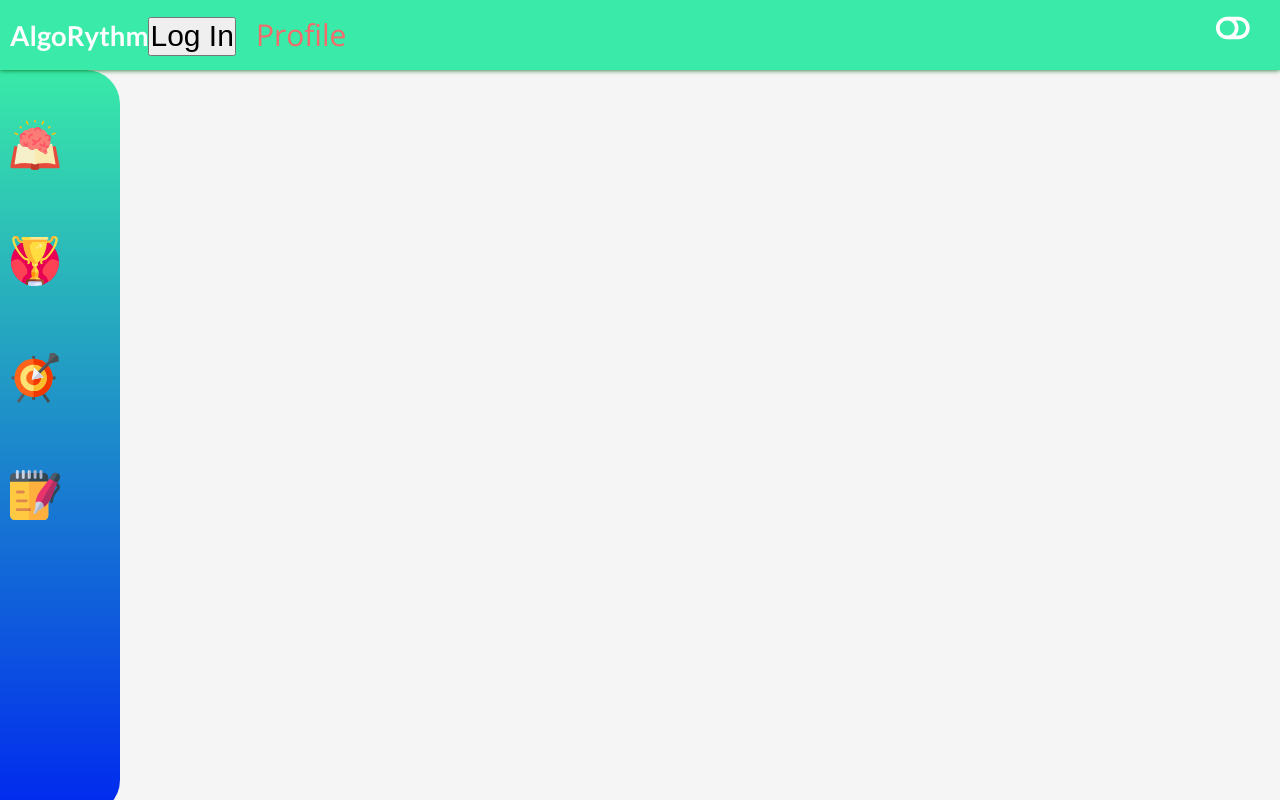
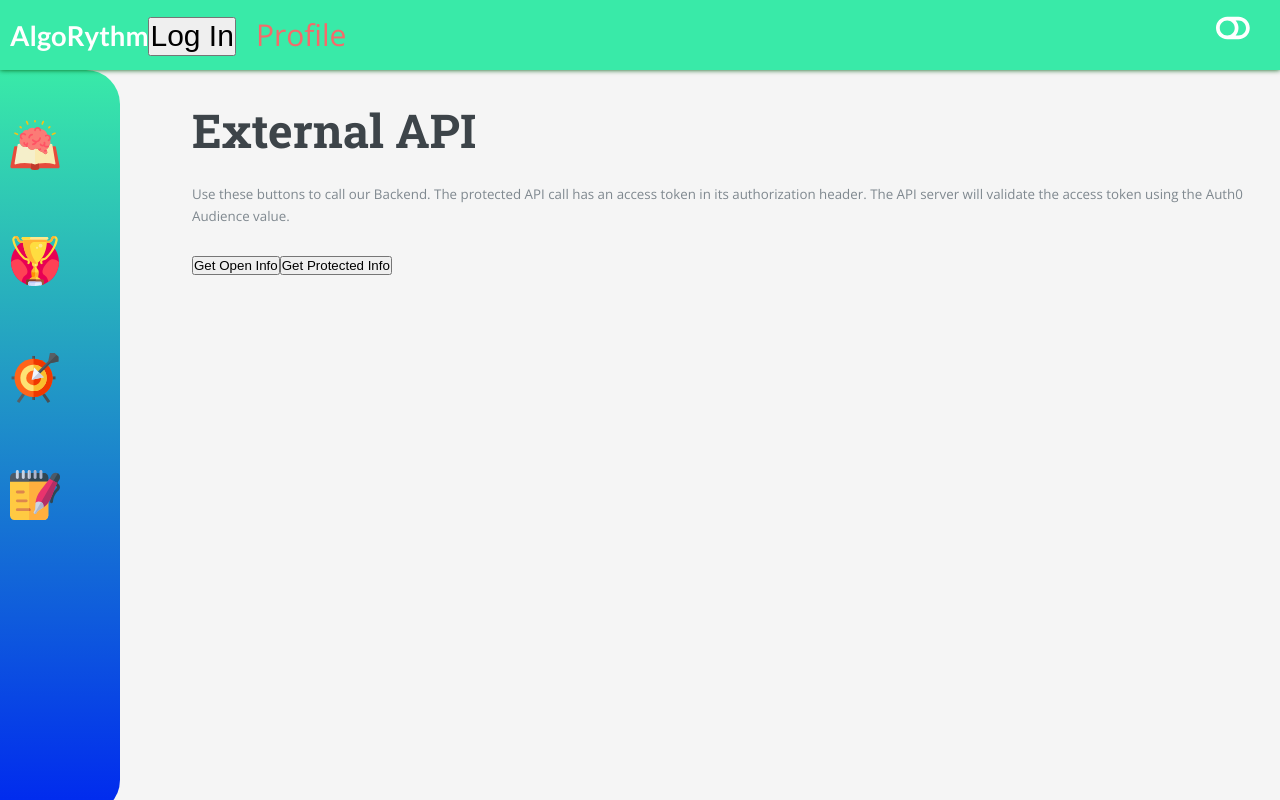
Before and after one commit to bryanr1992/AlgoRythm-main, a React (Create React App) app: page /BETester in a window 1280 px wide. Built offline with nearby package versions, Linux system fonts and the light colour scheme.

Commit message:
established secure connection with Back End

```diff
--- a/package.json
+++ b/package.json
@@ -11,6 +11,7 @@
     "@testing-library/react": "^11.2.7",
     "@testing-library/user-event": "^12.8.3",
     "axios": "^0.21.1",
+    "dotenv": "^8.2.0",
     "react": "^17.0.2",
     "react-dnd": "^14.0.2",
     "react-dnd-html5-backend": "^14.0.0",
--- a/src/components/App.css
+++ b/src/components/App.css
@@ -23,10 +23,10 @@ html{
      position: absolute;
      width: 100%;
      height: 100%;
-     top: 50px;
+     top: 100px;
      overflow-y:scroll;
      overscroll-behavior-y: contain;
      overflow-x:hidden;
      z-index: -1;
-     padding-left: 5%;
+     padding-left: 15%;
 }
--- a/src/components/App.jsx
+++ b/src/components/App.jsx
@@ -14,6 +14,7 @@ import Profile from './pages/Profile';
 import Section from './layout/Section';
 import ProtectedRoute from './layout/Auth0/ProtectedRoute';
 import { BrowserRouter as Router, Route, Switch } from 'react-router-dom';
+import BETester from './pages/BETester';
 
 const App = () => {
 
@@ -33,6 +34,7 @@ const App = () => {
             <Route path="/stacks" component={StackInst} />
             <Route path="/notes" component={Notes} />
             <ProtectedRoute path="/profile" component={Profile} />
+            <Route path="/BETester" component={BETester} />
           </Switch>
         </div>
       </Router>
--- /dev/null
+++ b/src/components/layout/Auth0/Auth0ProviderWithHistory.jsx
@@ -0,0 +1,30 @@
+import React from "react";
+import { useHistory } from "react-router-dom";
+import { Auth0Provider } from "@auth0/auth0-react";
+
+const Auth0ProviderWithHistory = ({ children }) => {
+  const domain = process.env.REACT_APP_AUTH0_DOMAIN;
+  const clientId = process.env.REACT_APP_AUTH0_CLIENT_ID;
+  const audience = process.env.REACT_APP_AUTH0_AUDIENCE;
+
+  const history = useHistory();
+
+  // Have to Debug History feature
+//   const onRedirectCallback = (appState) => {
+//     history.push(appState?.returnTo || window.location.pathname);
+//   };
+
+  return (
+    <Auth0Provider
+      domain={domain}
+      clientId={clientId}
+      redirectUri={window.location.origin}
+      //onRedirectCallback={onRedirectCallback}
+      audience={audience}
+    >
+      {children}
+    </Auth0Provider>
+  );
+};
+
+export default Auth0ProviderWithHistory;
--- /dev/null
+++ b/src/components/pages/BETester.css
@@ -0,0 +1,3 @@
+.container{
+    padding-left: 100px;
+}
--- /dev/null
+++ b/src/components/pages/BETester.jsx
@@ -0,0 +1,80 @@
+import React, { useState } from "react";
+import { useAuth0 } from "@auth0/auth0-react";
+
+const BETester = () => {
+  const [message, setMessage] = useState("");
+  const serverUrl = process.env.REACT_APP_SERVER_URL;
+
+  const { getAccessTokenSilently } = useAuth0();
+
+  const callApi = async () => {
+    try {
+      const response = await fetch(`${serverUrl}`);
+
+      const responseData = await response.json();
+      console.log(responseData);
+      setMessage(responseData.message);
+    } catch (error) {
+      setMessage(error.message);
+    }
+  };
+
+  const callSecureApi = async () => {
+    try {
+      const token = await getAccessTokenSilently();
+      const response = await fetch(
+        `${serverUrl}accounts`,
+        {
+          headers: {
+            Authorization: `Bearer ${token}`,
+          },
+        }
+      );
+
+      const responseData = await response.json();
+      console.log(responseData);
+      setMessage(responseData[0]['email']);
+    } catch (error) {
+      setMessage(error.message);
+    }
+  };
+
+  return (
+    <div className="container">
+      <h1>External API</h1>
+      <p>
+        Use these buttons to call our Backend. The protected API call has an
+        access token in its authorization header. The API server will validate
+        the access token using the Auth0 Audience value.
+      </p>
+      <div
+        className="btn-group mt-5"
+        role="group"
+        aria-label="External API Requests Examples"
+      >
+        <button type="button" className="btn btn-primary" onClick={callApi}>
+          Get Open Info
+        </button>
+        <button
+          type="button"
+          className="btn btn-primary"
+          onClick={callSecureApi}
+        >
+          Get Protected Info
+        </button>
+      </div>
+      {message && (
+        <div className="mt-5">
+          <h6 className="muted">Result</h6>
+          <div className="container-fluid">
+            <div className="row">
+              <code className="col-12 text-light bg-dark p-4">{message}</code>
+            </div>
+          </div>
+        </div>
+      )}
+    </div>
+  );
+};
+
+export default BETester;
--- a/src/index.js
+++ b/src/index.js
@@ -2,8 +2,7 @@ import React from 'react';
 import ReactDOM from 'react-dom';
 import App from './components/App';
 import { setTheme } from './scripts/theme';
-import { Auth0Provider } from "@auth0/auth0-react";
-
+import Auth0ProviderWithHistory from './components/layout/Auth0/Auth0ProviderWithHistory';
 
 (() => {
   if (localStorage.getItem('theme') === 'theme-dark') {
@@ -14,17 +13,9 @@ import { Auth0Provider } from "@auth0/auth0-react";
 })();
 
 ReactDOM.render(
-  <Auth0Provider
-  domain="dev-06ahjyxx.us.auth0.com"
-  clientId="RZwIZVIy8sGKwxTIZlF7fLBq5iFa46BR"
-  redirectUri={window.location.origin}
-  useRefreshTokens={true}
-  cacheLocation="localstorage"
->
-
-<App />
-
-</Auth0Provider>,
+<Auth0ProviderWithHistory>
+  <App />
+</Auth0ProviderWithHistory>,
 document.querySelector('#root')
 
 );
```
Also changed, not shown: 2 other files (tests, documents, lock files or other folders).
